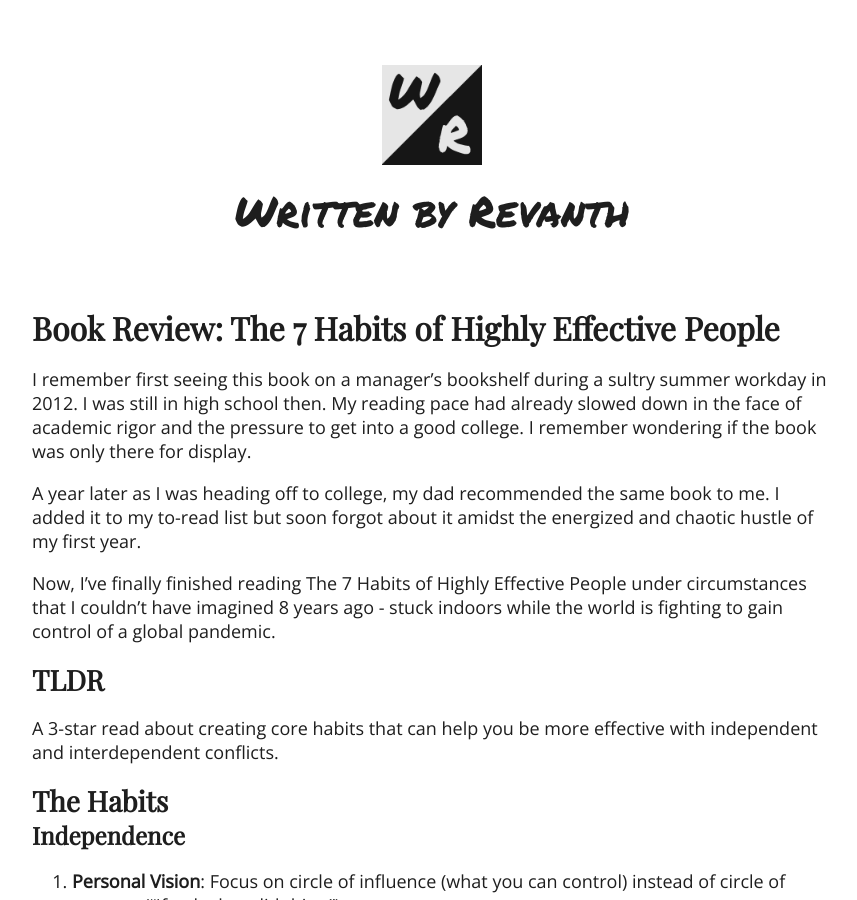
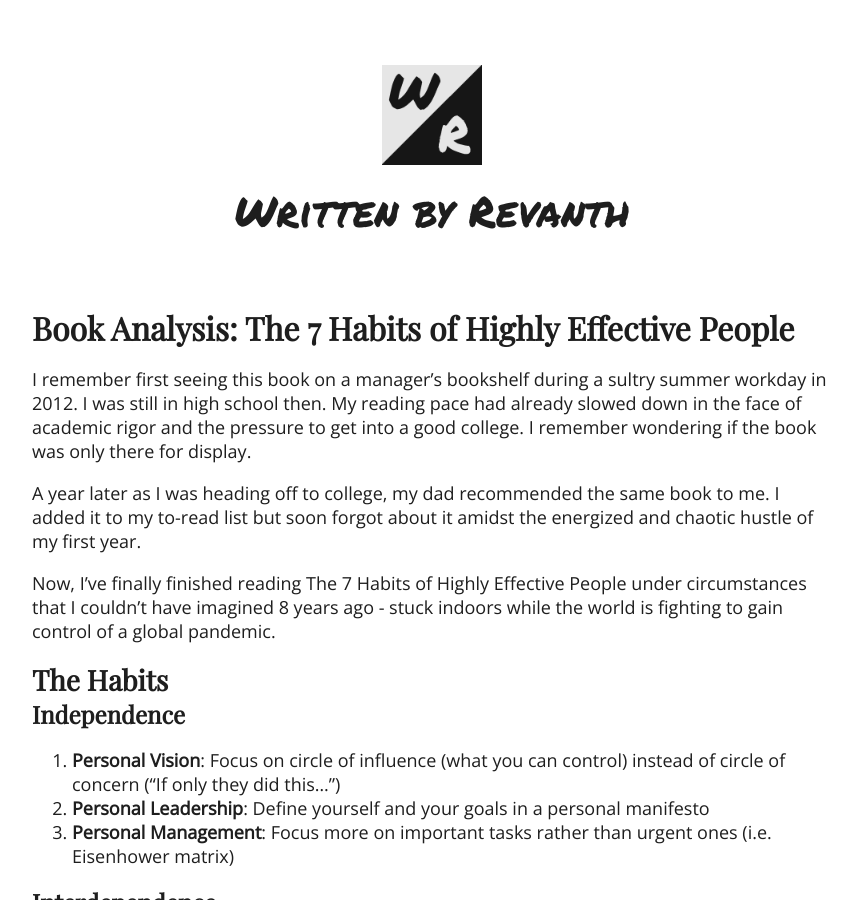
Before and after one commit to revanthkolli/revanthkolli.github.io, a Jekyll site: the page built from _posts/2020-08-28-7-habits.markdown, in a window 1280 px wide and 900 px high. Shown: the whole window, without its empty margins (208-1065 px from the left). Built offline with Jekyll 4.4.1, drawn with Linux system fonts in a browser that asks for light colours.

Commit message:
Update 2020-08-28-7-habits.markdown

```diff
--- a/_posts/2020-08-28-7-habits.markdown
+++ b/_posts/2020-08-28-7-habits.markdown
@@ -1,8 +1,8 @@
 ---
 layout: post
-title:  "Book Review: The 7 Habits of Highly Effective People"
+title:  "Book Analysis: The 7 Habits of Highly Effective People"
 date:   2020-08-28 20:26:33 -0400
-tags: book review self-help productivity 3-star
+tags: book analysis self-help productivity 3-star
 ---
 
 I remember first seeing this book on a manager’s bookshelf during a sultry summer workday in 2012. I was still in high school then. My reading pace had already slowed down in the face of academic rigor and the pressure to get into a good college. I remember wondering if the book was only there for display.
@@ -10,9 +10,6 @@ I remember first seeing this book on a manager’s bookshelf during a sultry sum
 A year later as I was heading off to college, my dad recommended the same book to me. I added it to my to-read list but soon forgot about it amidst the energized and chaotic hustle of my first year.
 
 Now, I’ve finally finished reading The 7 Habits of Highly Effective People﻿ under circumstances that I couldn’t have imagined 8 years ago - stuck indoors while the world is fighting to gain control of a global pandemic.
-
-# TLDR
-A 3-star﻿ read about creating core habits that can help you be more effective with independent and interdependent conflicts.
 
 # The Habits
 ## Independence
```
